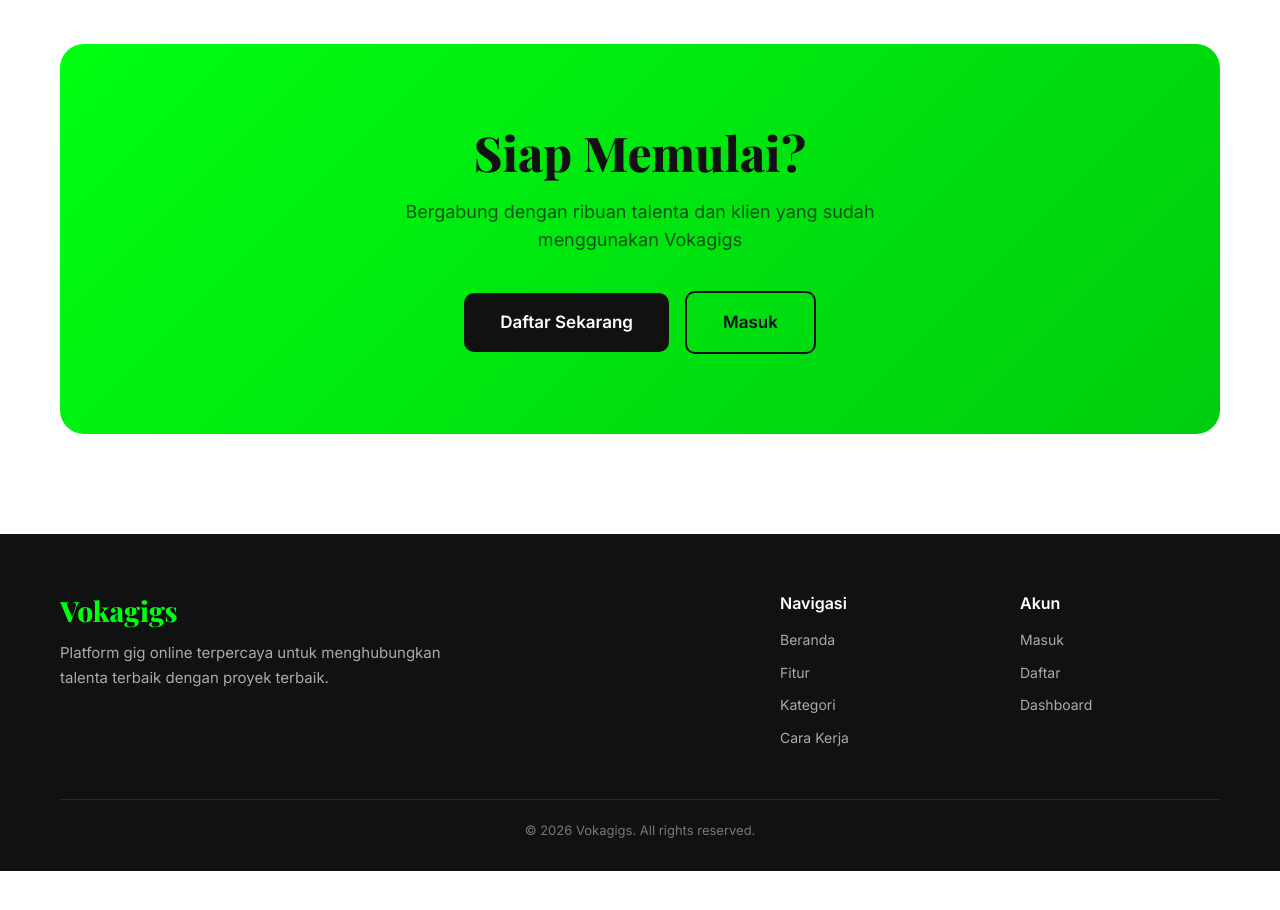
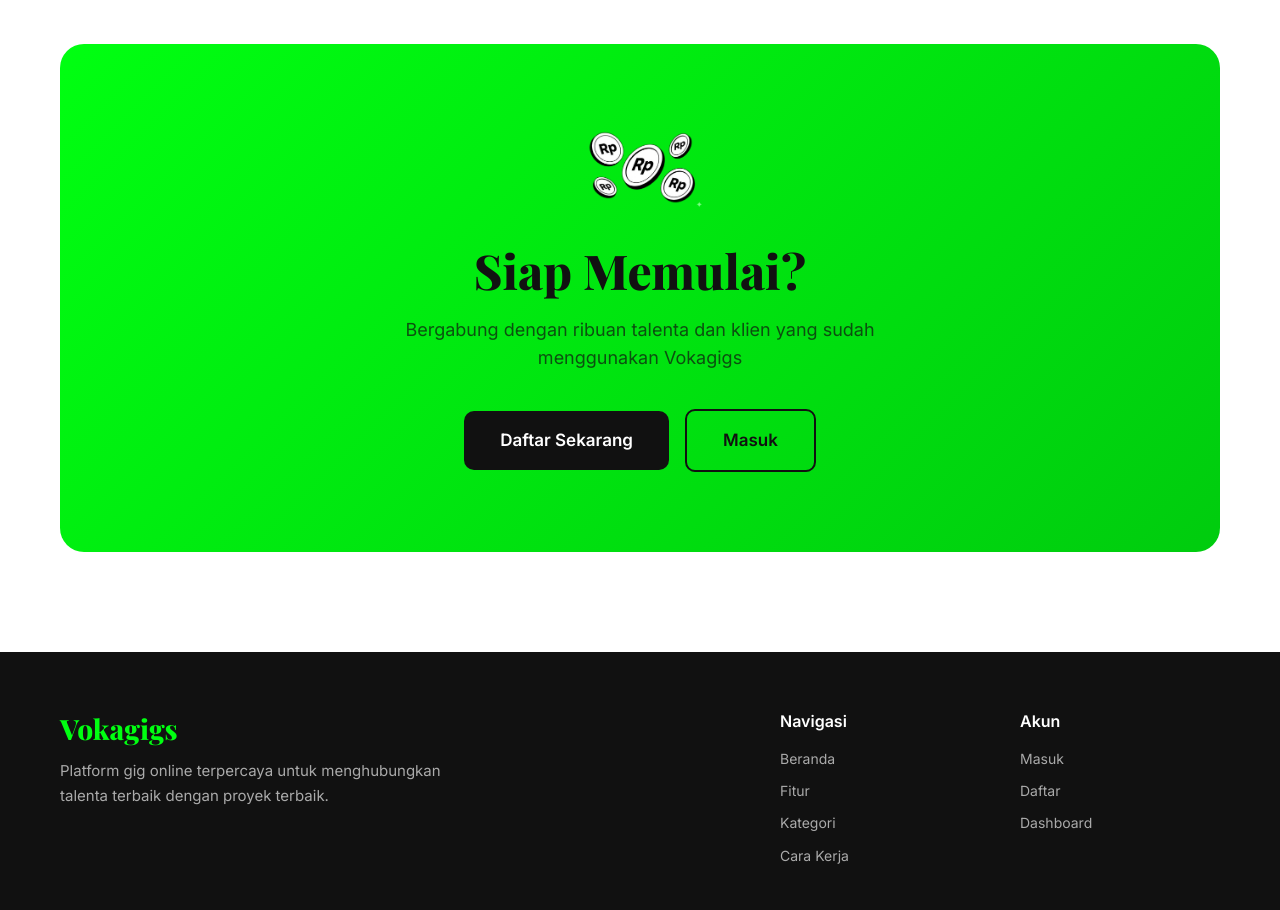
Before and after one commit to SiloKusuma/Vokagigs, a Nuxt app: page / in a window 1280 px wide. Shown: the part 3340-4250 px from the top of the page. Before the commit the page ends 4211 px from the top, so only its background shows below. Built offline with nearby package versions, Linux system fonts and the light colour scheme.

Commit message:
feat: add coin image to CTA section

```diff
--- a/pages/index.vue
+++ b/pages/index.vue
@@ -91,6 +91,9 @@
     <section class="cta-section section">
       <div class="container">
         <div class="cta-card">
+          <div class="cta-coin">
+            <img src="/coin.png" alt="Coin" class="coin-img" />
+          </div>
           <h2 class="cta-title">Siap Memulai?</h2>
           <p class="cta-text">Bergabung dengan ribuan talenta dan klien yang sudah menggunakan Vokagigs</p>
           <div class="cta-actions">
@@ -444,6 +447,16 @@
   line-height: 1.7;
 }
 
+.cta-coin {
+  margin-bottom: 24px;
+}
+
+.coin-img {
+  width: 130px;
+  height: auto;
+  display: inline-block;
+}
+
 .cta-card {
   background: linear-gradient(135deg, #00ff11, #00cc0e);
   border-radius: 24px;
```
Also changed, not shown: static/coin.png (added).
